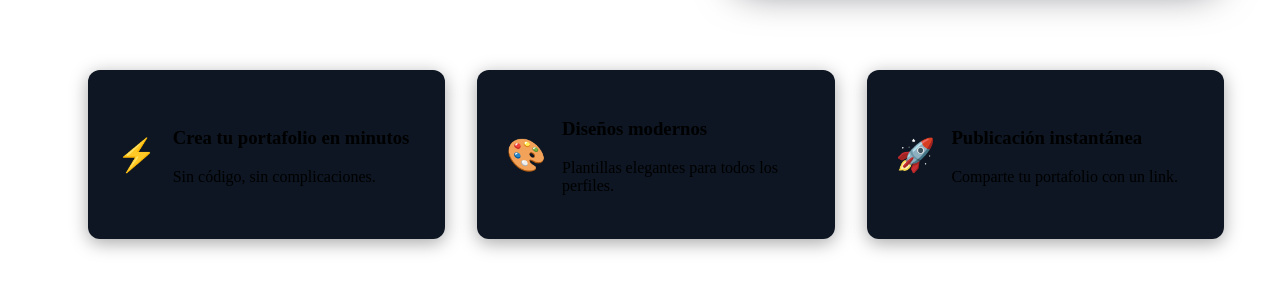
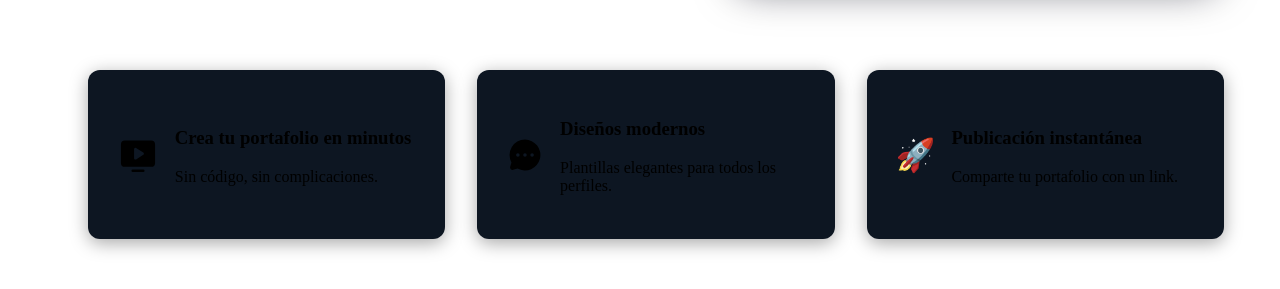
Before and after one commit to JeisonRedondo/FastPort, a React (Vite) app: page / in a window 1280 px wide. Shown: the part 806-1095 px from the top of the page. Built offline with nearby package versions, Linux system fonts and the light colour scheme; the HTML template or start-up script is replaced by a standard one.

Commit message:
[feat/FeaturesSection]Adding interseption and animation on visibility

```diff
--- a/package.json
+++ b/package.json
@@ -10,6 +10,7 @@
     "preview": "vite preview"
   },
   "dependencies": {
+    "phosphor-react": "^1.4.1",
     "react": "^19.1.1",
     "react-dom": "^19.1.1",
     "react-router-dom": "^7.9.4"
--- a/src/components/Home/FeaturesSection.tsx
+++ b/src/components/Home/FeaturesSection.tsx
@@ -1,23 +1,24 @@
+import { MonitorPlay, ChatCircleDots } from "phosphor-react";
 export default function FeaturesSection() {
   return (
-    <section className="feature-section scroll-fade">
-      <article className="feature">
-        <div className="feature-icon">⚡</div>
+    <section className="feature-section ">
+      <article className="feature ">
+        <MonitorPlay size={42} weight="fill" className="feature-icon" />
         <div>
           <h3>Crea tu portafolio en minutos</h3>
           <p>Sin código, sin complicaciones.</p>
         </div>
       </article>
 
-      <article className="feature">
-        <div className="feature-icon">🎨</div>
+      <article className="feature ">
+        <ChatCircleDots size={42} weight="fill" className="feature-icon" />
         <div>
           <h3>Diseños modernos</h3>
           <p>Plantillas elegantes para todos los perfiles.</p>
         </div>
       </article>
 
-      <article className="feature">
+      <article className="feature ">
         <div className="feature-icon">🚀</div>
         <div>
           <h3>Publicación instantánea</h3>
--- a/src/pages/Home.css
+++ b/src/pages/Home.css
@@ -179,7 +179,6 @@
   padding: 1.8rem;
   border-radius: 12px;
   box-shadow: 0 4px 18px rgba(0,0,0,.35);
-  transition: fadeUp .25s ease, box-shadow .25s ease;
 }
 
 .feature-icon {
@@ -192,9 +191,10 @@
   box-shadow: 0 10px 26px rgba(0,0,0,.45);
 }
 
-.feature.scroll-visible {
-  opacity: 1;
-  transform: translateY(0);
+
+.scroll-visible {
+  animation-delay: 0.5s;
+  animation: fadeUp 0.9s ease-out forwards;
 }
 
 @keyframes fadeUp {
--- a/src/pages/Home.tsx
+++ b/src/pages/Home.tsx
@@ -1,12 +1,28 @@
 import "./Home.css";
 import HeroSection from "../components/Home/HeroSection.tsx";
 import FeaturesSection from "../components/Home/FeaturesSection.tsx";
+import { useEffect } from "react";
 
 function Home() {
+  useEffect(() => {
+    const features = document.querySelectorAll(".feature");
+
+    const observer = new IntersectionObserver(
+      (entries) => {
+        entries.forEach((entry) => {
+          if (entry.isIntersecting) {
+            entry.target.classList.add("scroll-visible");
+          }
+        });
+      },
+      { threshold: 0.2 },
+    );
+    features.forEach((el) => observer.observe(el));
+  }, []);
+
   return (
     <div className="home-container">
       <div className="home-inner">
-
         <h1 className="home-title">
           Bienvenido a <span>FastPort</span>
         </h1>
```
Also changed, not shown: 1 other file (tests, documents, lock files or other folders). Lines whose indentation alone changed are shown as unchanged.
